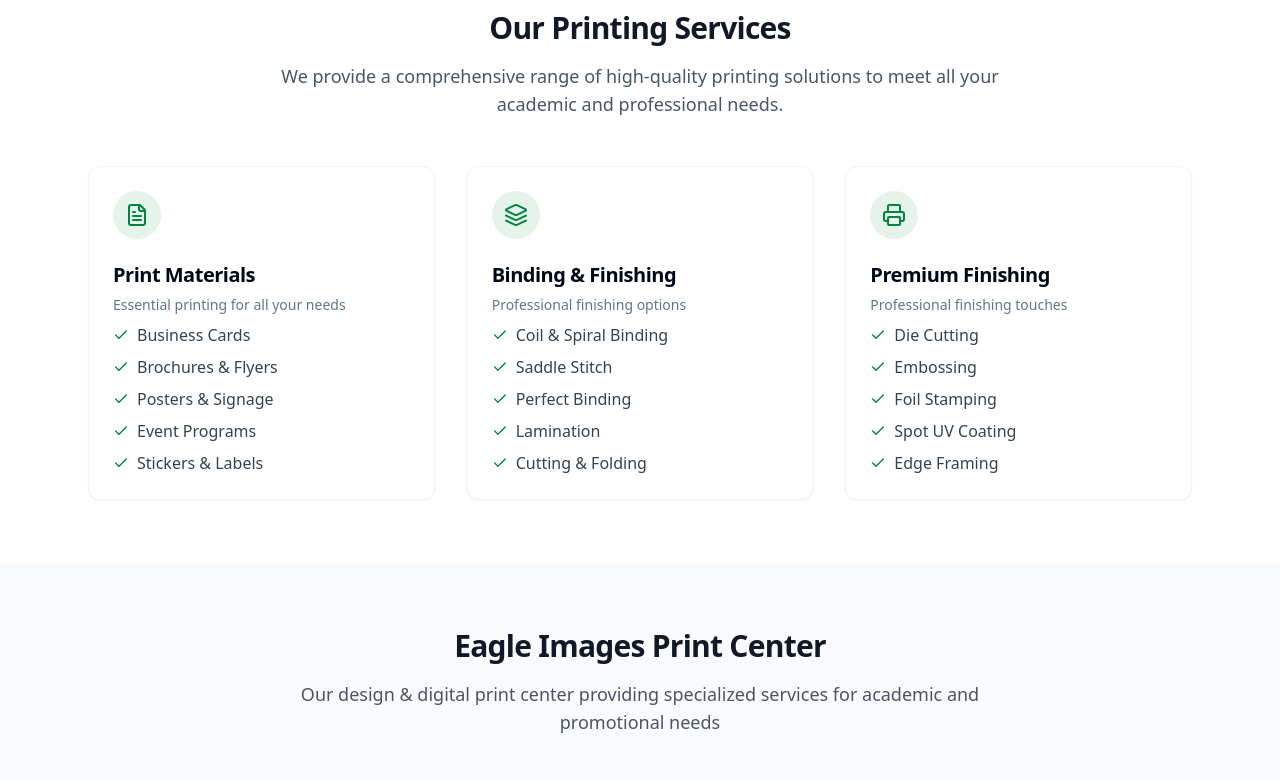
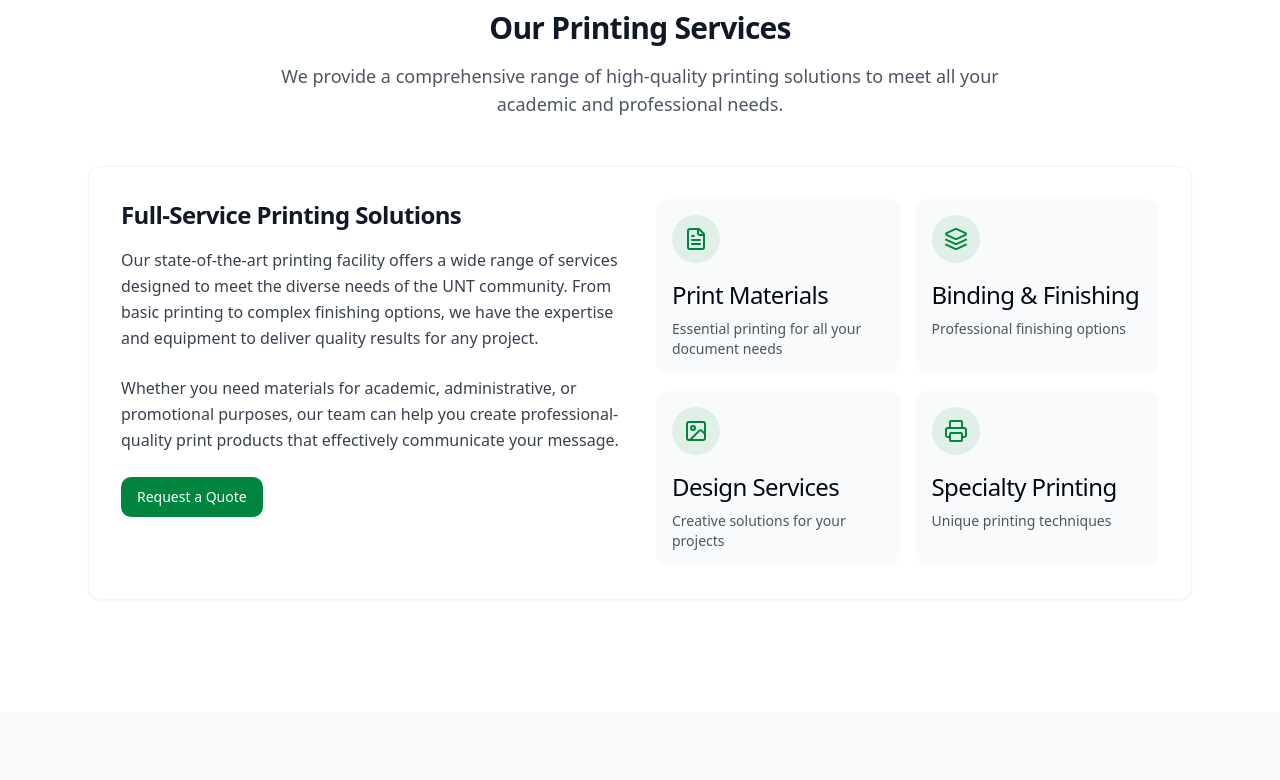
Before and after one commit to HarshSangani/distribution-visionary, a React (Vite) app: page /printing in a window 1280 px wide. Shown: the part 598-1378 px from the top of the page. Built offline with nearby package versions, Linux system fonts and the light colour scheme.

Commit message:
Refactor: Implement generic printing services section
Replaced the specific printing service items with a generic section.

```diff
--- a/src/pages/PrintingPage.tsx
+++ b/src/pages/PrintingPage.tsx
@@ -8,6 +8,7 @@ import { Printer, FileText, Image, Layers, Check, Mail, ChevronRight } from "luc
 import { Separator } from "@/components/ui/separator";
 import ServiceFeature from "@/components/ServiceFeature";
 import { Link } from "react-router-dom";
+import { Button } from "@/components/ui/button";
 
 const PrintingPage = () => {
   return (
@@ -34,108 +35,51 @@ const PrintingPage = () => {
               </p>
             </div>
 
-            <div className="grid grid-cols-1 md:grid-cols-2 lg:grid-cols-3 gap-8">
-              <Card className="border border-gray-100 shadow-sm hover:shadow transition-shadow duration-300">
-                <CardHeader className="pb-2">
+            <div className="bg-white p-8 rounded-lg shadow-sm border border-gray-100 mb-12">
+              <div className="grid md:grid-cols-2 gap-8">
+                <div>
+                  <h3 className="text-2xl font-semibold mb-4 text-gray-900">Full-Service Printing Solutions</h3>
+                  <p className="text-gray-700 mb-6">
+                    Our state-of-the-art printing facility offers a wide range of services designed to meet the diverse needs of the UNT community. From basic printing to complex finishing options, we have the expertise and equipment to deliver quality results for any project.
+                  </p>
+                  <p className="text-gray-700 mb-6">
+                    Whether you need materials for academic, administrative, or promotional purposes, our team can help you create professional-quality print products that effectively communicate your message.
+                  </p>
+                  <Button className="bg-unt-green hover:bg-unt-darkgreen">
+                    <Link to="https://printorders.unt.edu" className="text-white">Request a Quote</Link>
+                  </Button>
+                </div>
+                <div className="grid grid-cols-2 gap-4">
+                  <div className="bg-gray-50 p-4 rounded-lg">
                     <div className="h-12 w-12 rounded-full bg-unt-green/10 flex items-center justify-center mb-4">
                       <FileText className="h-6 w-6 text-unt-green" />
                     </div>
-                  <CardTitle className="text-xl font-semibold">Print Materials</CardTitle>
-                  <CardDescription>Essential printing for all your needs</CardDescription>
-                </CardHeader>
-                <CardContent>
-                  <ul className="space-y-2">
-                    <li className="flex items-center text-gray-700">
-                      <Check className="h-4 w-4 text-unt-green mr-2 flex-shrink-0" />
-                      <span>Business Cards</span>
-                    </li>
-                    <li className="flex items-center text-gray-700">
-                      <Check className="h-4 w-4 text-unt-green mr-2 flex-shrink-0" />
-                      <span>Brochures & Flyers</span>
-                    </li>
-                    <li className="flex items-center text-gray-700">
-                      <Check className="h-4 w-4 text-unt-green mr-2 flex-shrink-0" />
-                      <span>Posters & Signage</span>
-                    </li>
-                    <li className="flex items-center text-gray-700">
-                      <Check className="h-4 w-4 text-unt-green mr-2 flex-shrink-0" />
-                      <span>Event Programs</span>
-                    </li>
-                    <li className="flex items-center text-gray-700">
-                      <Check className="h-4 w-4 text-unt-green mr-2 flex-shrink-0" />
-                      <span>Stickers & Labels</span>
-                    </li>
-                  </ul>
-                </CardContent>
-              </Card>
-
-              <Card className="border border-gray-100 shadow-sm hover:shadow transition-shadow duration-300">
-                <CardHeader className="pb-2">
+                    <h4 className="font-medium mb-2">Print Materials</h4>
+                    <p className="text-sm text-gray-600">Essential printing for all your document needs</p>
+                  </div>
+                  <div className="bg-gray-50 p-4 rounded-lg">
                     <div className="h-12 w-12 rounded-full bg-unt-green/10 flex items-center justify-center mb-4">
                       <Layers className="h-6 w-6 text-unt-green" />
                     </div>
-                  <CardTitle className="text-xl font-semibold">Binding & Finishing</CardTitle>
-                  <CardDescription>Professional finishing options</CardDescription>
-                </CardHeader>
-                <CardContent>
-                  <ul className="space-y-2">
-                    <li className="flex items-center text-gray-700">
-                      <Check className="h-4 w-4 text-unt-green mr-2 flex-shrink-0" />
-                      <span>Coil & Spiral Binding</span>
-                    </li>
-                    <li className="flex items-center text-gray-700">
-                      <Check className="h-4 w-4 text-unt-green mr-2 flex-shrink-0" />
-                      <span>Saddle Stitch</span>
-                    </li>
-                    <li className="flex items-center text-gray-700">
-                      <Check className="h-4 w-4 text-unt-green mr-2 flex-shrink-0" />
-                      <span>Perfect Binding</span>
-                    </li>
-                    <li className="flex items-center text-gray-700">
-                      <Check className="h-4 w-4 text-unt-green mr-2 flex-shrink-0" />
-                      <span>Lamination</span>
-                    </li>
-                    <li className="flex items-center text-gray-700">
-                      <Check className="h-4 w-4 text-unt-green mr-2 flex-shrink-0" />
-                      <span>Cutting & Folding</span>
-                    </li>
-                  </ul>
-                </CardContent>
-              </Card>
-
-              <Card className="border border-gray-100 shadow-sm hover:shadow transition-shadow duration-300">
-                <CardHeader className="pb-2">
+                    <h4 className="font-medium mb-2">Binding & Finishing</h4>
+                    <p className="text-sm text-gray-600">Professional finishing options</p>
+                  </div>
+                  <div className="bg-gray-50 p-4 rounded-lg">
+                    <div className="h-12 w-12 rounded-full bg-unt-green/10 flex items-center justify-center mb-4">
+                      <Image className="h-6 w-6 text-unt-green" />
+                    </div>
+                    <h4 className="font-medium mb-2">Design Services</h4>
+                    <p className="text-sm text-gray-600">Creative solutions for your projects</p>
+                  </div>
+                  <div className="bg-gray-50 p-4 rounded-lg">
                     <div className="h-12 w-12 rounded-full bg-unt-green/10 flex items-center justify-center mb-4">
                       <Printer className="h-6 w-6 text-unt-green" />
                     </div>
-                  <CardTitle className="text-xl font-semibold">Premium Finishing</CardTitle>
-                  <CardDescription>Professional finishing touches</CardDescription>
-                </CardHeader>
-                <CardContent>
-                  <ul className="space-y-2">
-                    <li className="flex items-center text-gray-700">
-                      <Check className="h-4 w-4 text-unt-green mr-2 flex-shrink-0" />
-                      <span>Die Cutting</span>
-                    </li>
-                    <li className="flex items-center text-gray-700">
-                      <Check className="h-4 w-4 text-unt-green mr-2 flex-shrink-0" />
-                      <span>Embossing</span>
-                    </li>
-                    <li className="flex items-center text-gray-700">
-                      <Check className="h-4 w-4 text-unt-green mr-2 flex-shrink-0" />
-                      <span>Foil Stamping</span>
-                    </li>
-                    <li className="flex items-center text-gray-700">
-                      <Check className="h-4 w-4 text-unt-green mr-2 flex-shrink-0" />
-                      <span>Spot UV Coating</span>
-                    </li>
-                    <li className="flex items-center text-gray-700">
-                      <Check className="h-4 w-4 text-unt-green mr-2 flex-shrink-0" />
-                      <span>Edge Framing</span>
-                    </li>
-                  </ul>
-                </CardContent>
-              </Card>
+                    <h4 className="font-medium mb-2">Specialty Printing</h4>
+                    <p className="text-sm text-gray-600">Unique printing techniques</p>
+                  </div>
+                </div>
+              </div>
             </div>
           </div>
         </section>
```
Lines whose indentation alone changed are shown as unchanged.
